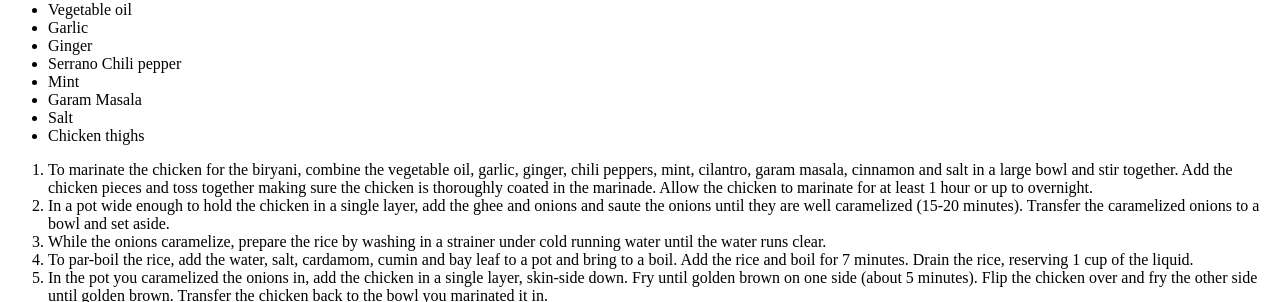
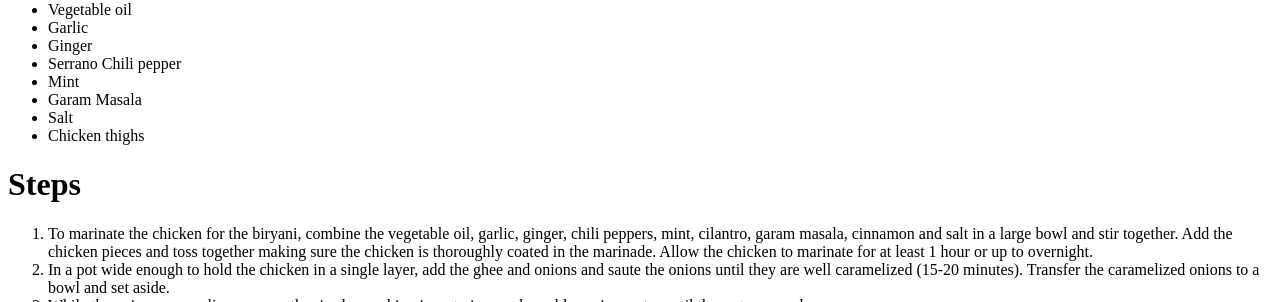
Before and after one commit to SibiVasudevan/odin-recipes, a plain HTML site: page recipes/biryani.html in a window 1280 px wide. Shown: the part 649-951 px from the top of the page. Drawn offline with Linux system fonts and the light colour scheme.

Commit message:
Biryani.html done

```diff
--- a/recipes/biryani.html
+++ b/recipes/biryani.html
@@ -24,6 +24,7 @@
         <li>Chicken thighs</li>
     </ul>
 
+    <h1>Steps</h1>
     <ol>
         <li>To marinate the chicken for the biryani, combine the vegetable oil, garlic, ginger, chili peppers, mint, cilantro, garam masala, cinnamon and salt in a large bowl and stir together. Add the chicken pieces and toss together making sure the chicken is thoroughly coated in the marinade. Allow the chicken to marinate for at least 1 hour or up to overnight.</li>
         <li>In a pot wide enough to hold the chicken in a single layer, add the ghee and onions and saute the onions until they are well caramelized (15-20 minutes). Transfer the caramelized onions to a bowl and set aside.</li>
```
